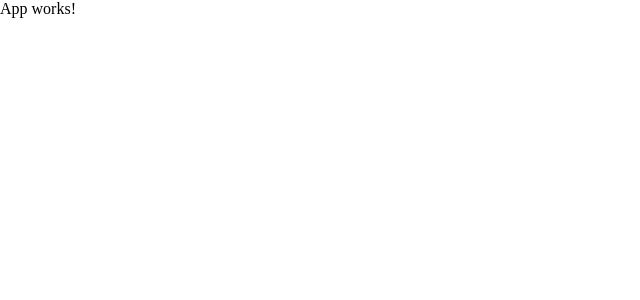
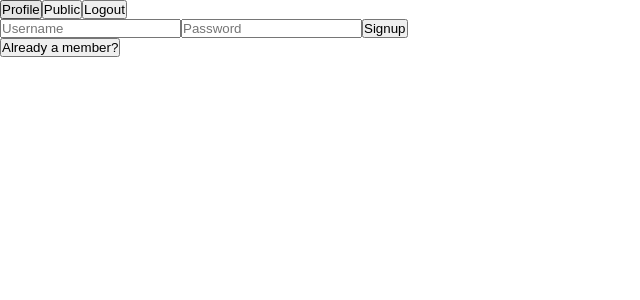
Before and after one commit to lucilejones/ta-project-student-tracker, a React (Vite) app in the folder client/: page / in a window 1280 px wide. Shown: the top 300 px of the page, without its empty margins (0-640 px from the left). Built offline with nearby package versions, Linux system fonts and the light colour scheme.

Commit message:
basic setup for frontend

```diff
--- a/client/package.json
+++ b/client/package.json
@@ -12,7 +12,8 @@
   "dependencies": {
     "axios": "^1.7.4",
     "react": "^18.3.1",
-    "react-dom": "^18.3.1"
+    "react-dom": "^18.3.1",
+    "react-router-dom": "^6.26.1"
   },
   "devDependencies": {
     "@eslint/js": "^9.8.0",
--- a/client/src/App.jsx
+++ b/client/src/App.jsx
@@ -1,14 +1,26 @@
 import { useState } from 'react'
 import './App.css'
 import axios from 'axios';
+import { Routes, Route } from 'react-router-dom';
+import Auth from './components/Auth';
+import Navbar from './components/Navbar';
+import Profile from './components/Profile';
+import Public from './components/Public';
 
 function App() {
 
   return (
     <>
-      <p>App works!</p>
+      <Navbar />
+      <div>
+        <Routes>
+          <Route path="/" element={<Auth />}/>
+          <Route path="/profile" element={<Profile />}/>
+          <Route path="/public" element={<Public />}/>
+        </Routes>
+      </div>
     </>
   )
 }
 
-export default App
+export default App;
--- /dev/null
+++ b/client/src/components/Auth.jsx
@@ -0,0 +1,27 @@
+import { useState } from 'react';
+import Form from './Form';
+
+export default function Auth() {
+    const [isMember, setIsMember] = useState(false);
+
+    function toggleForm() {
+        setIsMember(!isMember);
+    }
+
+    return (
+        <div>
+            {
+                isMember ?
+                <>
+                    <Form isMember = {isMember} />
+                    <button onClick={toggleForm}> Sign up for an account</button>
+                </> :
+
+                <>
+                    <Form isMember = {isMember} />
+                    <button onClick={toggleForm}>Already a member?</button>
+                </>
+            }
+        </div>
+    );
+}
--- /dev/null
+++ b/client/src/components/Form.jsx
@@ -0,0 +1,12 @@
+export default function Form(props) {
+    const {isMember} = props;
+
+    return (
+        <form name="auth-form" id="auth-form">
+            <input type="text" placeholder="Username"/>
+            <input type="text" placeholder="Password"/>
+
+            <button>{isMember ? "Login" : "Signup"}</button>
+        </form>
+    );
+}
--- /dev/null
+++ b/client/src/components/Navbar.jsx
@@ -0,0 +1,11 @@
+import { Link } from "react-router-dom";
+
+export default function Navbar() {
+    return (
+        <div>
+            <Link to="/profile"><button>Profile</button></Link>
+            <Link to="/public"><button>Public</button></Link>
+            <Link to="/"><button>Logout</button></Link>
+        </div>
+    );
+}
--- /dev/null
+++ b/client/src/components/Profile.jsx
@@ -0,0 +1,7 @@
+export default function Profile() {
+    return (
+        <>
+            <p>Profile works!</p>
+        </>
+    );
+}
--- /dev/null
+++ b/client/src/components/Public.jsx
@@ -0,0 +1,7 @@
+export default function Public() {
+    return (
+        <>
+            <p>Public works!</p>
+        </>
+    );
+}
--- a/client/src/main.jsx
+++ b/client/src/main.jsx
@@ -2,9 +2,12 @@ import { StrictMode } from 'react'
 import { createRoot } from 'react-dom/client'
 import App from './App.jsx'
 import './index.css'
+import { BrowserRouter as Router } from 'react-router-dom'
 
 createRoot(document.getElementById('root')).render(
   <StrictMode>
-    <App />
+    <Router>
+      <App />
+    </Router>
   </StrictMode>,
 )
```
Also changed, not shown: 1 other file (tests, documents, lock files or other folders).
